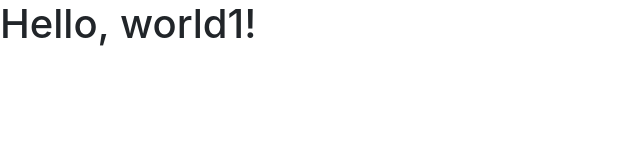
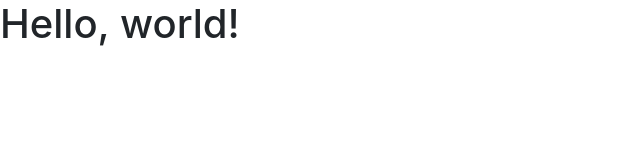
Before and after one commit to ABakos21/github-flow, a plain HTML site: page index.html in a window 1280 px wide. Shown: the full height of the page, 0-640 px from the left. Drawn offline with nearby package versions, Linux system fonts and the light colour scheme.

```diff
--- a/index.html
+++ b/index.html
@@ -7,11 +7,11 @@
   <link rel="stylesheet" href="https://stackpath.bootstrapcdn.com/bootstrap/4.1.1/css/bootstrap.min.css"
     integrity="sha384-WskhaSGFgHYWDcbwN70/dfYBj47jz9qbsMId/iRN3ewGhXQFZCSftd1LZCfmhktB" crossorigin="anonymous">
 
-  <title>Hello, world1!</title>
+  <title>Hello, world!</title>
 </head>
 
 <body>
-  <h1>Hello, world1!</h1>
+  <h1>Hello, world!</h1>
 
   <script src="https://code.jquery.com/jquery-3.3.1.slim.min.js"
     integrity="sha384-q8i/X+965DzO0rT7abK41JStQIAqVgRVzpbzo5smXKp4YfRvH+8abtTE1Pi6jizo"
```
